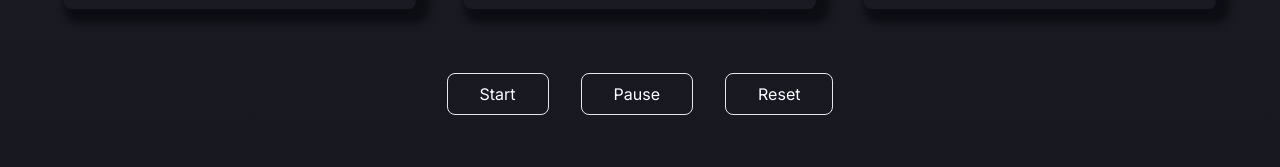
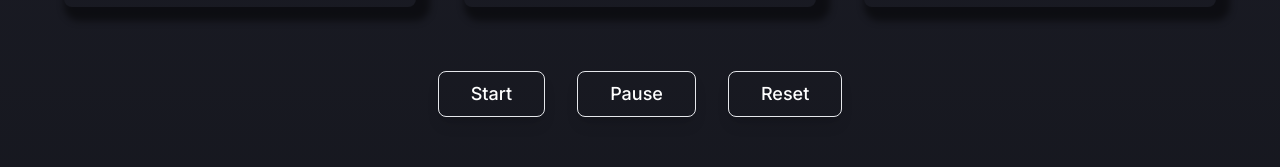
Before and after one commit to agacia1805/countdown-timer, a Next.js app: page / in a window 1280 px wide. Shown: the part 498-665 px from the top of the page. Built offline with nearby package versions, Linux system fonts and the light colour scheme.

Commit message:
(chore) update styles and clear globals css file

```diff
--- a/src/app/globals.css
+++ b/src/app/globals.css
@@ -2,38 +2,13 @@
 @tailwind components;
 @tailwind utilities;
 
-:root {
-  --background-end-rgb: 255, 255, 255;
-  --foreground-rgb: 0, 0, 0;
-  --background-start-rgb: 214, 219, 220;
-}
-
-@media (prefers-color-scheme: dark) {
-  :root {
-    --background-end-rgb: 0, 0, 0;
-    --foreground-rgb: 255, 255, 255;
-    --background-start-rgb: 0, 0, 0;
-  }
-}
-
 body {
   background: linear-gradient(
-    to bottom,
-    transparent,
-    rgb(var(--background-end-rgb))
-  )
-  rgb(var(--background-start-rgb));
-  color: rgb(var(--foreground-rgb));
-}
-
-body {
-  background: linear-gradient(
-    180deg,
-    hsl(235, 16%, 14%) 0%,
-    hsl(230, 17%, 10%) 100%
-  )
-  hsl(235, 16%, 14%) 0%
-;
+      180deg,
+      hsl(235, 16%, 14%) 0%,
+      hsl(230, 17%, 10%) 100%
+    )
+    hsl(235, 16%, 14%) 0%;
 }
 
 .timeInput {
--- a/src/app/ui/button.tsx
+++ b/src/app/ui/button.tsx
@@ -3,17 +3,28 @@ import * as React from 'react';
 type ButtonProps = {
   children: React.ReactNode;
   className?: string;
+  disabled?: boolean;
   onClick: () => void;
   name: string;
 };
 
-export default function Button({ name, onClick, children }: ButtonProps) {
+export default function Button({
+  name,
+  onClick,
+  children,
+  disabled,
+}: ButtonProps) {
   return (
     <button
       type='button'
       name={name}
+      disabled={disabled}
       onClick={onClick}
-      className='rounded-lg border px-8 py-2'
+      className={`rounded-lg border px-8 py-2 text-lg font-medium shadow-lg transition duration-150 ease-in-out ${
+        !disabled
+          ? 'hover:-translate-y-1 hover:shadow-xl active:translate-y-0 active:shadow-sm'
+          : 'cursor-not-allowed opacity-50'
+      }`}
     >
       {children}
     </button>
```
